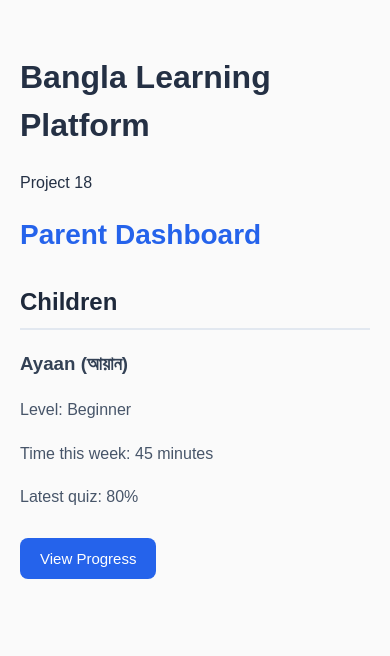
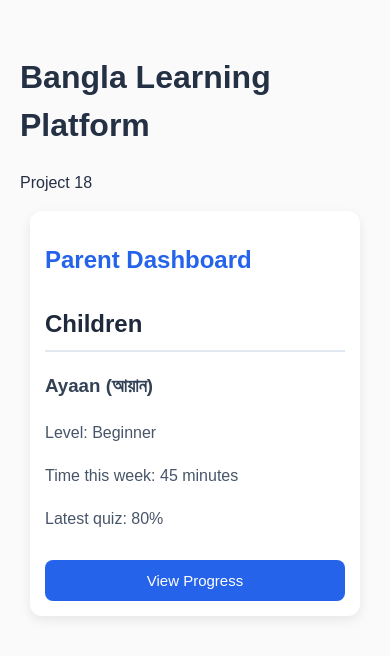
Before and after one commit to 1111william/Project-18, a Vue app in the folder frontend/: page / in a window 390 px wide. Shown: the top 656 px of the page. Built offline with nearby package versions, Linux system fonts and the light colour scheme.

Commit message:
Complete Parent Dashboard frontend improvements

```diff
--- a/frontend/src/components/ParentDashboard.vue
+++ b/frontend/src/components/ParentDashboard.vue
@@ -7,10 +7,15 @@ const totalLessons = 5
 const weeklyMinutes = 45
 const weeklyGoal = 60
 const latestQuizScore = 80
+const averageQuizScore = 80
+const lettersLearned = 8
+const quizzesAttempted = 2
+const lessonProgressPercentage = Math.round((lessonsCompleted / totalLessons) * 100)
+const weeklyGoalPercentage = Math.round((weeklyMinutes / weeklyGoal) * 100)
 </script>
 
 <template>
-  <div>
+  <div class="dashboard">
     <h1>Parent Dashboard</h1>
 
     <h2>Children</h2>
@@ -18,7 +23,7 @@ const latestQuizScore = 80
     <div>
       <h3>Ayaan (আয়ান)</h3>
       <p>Level: Beginner</p>
-      <p>Time this week: 45 minutes</p>
+      <p>Time this week: {{ weeklyMinutes }} minutes</p>
       <p>Latest quiz: {{ latestQuizScore }}%</p>
 
       <button @click="showProgress = !showProgress">
@@ -31,21 +36,26 @@ const latestQuizScore = 80
 
       <h3>Lesson Progress</h3>
       <p>{{ lessonsCompleted }} of {{ totalLessons }} lessons completed</p>
+      <p>Lesson completion: {{ lessonProgressPercentage }}%</p>
       <progress :value="lessonsCompleted" :max="totalLessons"></progress>
 
       <h3>Weekly Learning Goal</h3>
       <p>{{ weeklyMinutes }} of {{ weeklyGoal }} minutes completed</p>
+      <p>Weekly goal completed: {{ weeklyGoalPercentage }}%</p>
       <progress :value="weeklyMinutes" :max="weeklyGoal"></progress>
 
-      <p>Quiz results and learning activity will be shown here.</p>
+      <h3>Quiz Results</h3>
+<p>Latest quiz score: {{ latestQuizScore }}%</p>
+<p>Average quiz score: {{ averageQuizScore }}%</p>
+<p>Quizzes attempted: {{ quizzesAttempted }}</p>
 
       <h2>Weekly Learning Summary</h2>
       <p>Sample data for testing only</p>
       <ul>
-        <li>Bangla letters learned: 8</li>
-        <li>Lessons completed: 3</li>
-        <li>Quizzes attempted: 2</li>
-        <li>Average quiz score: 80%</li>
+        <li>Bangla letters learned: {{ lettersLearned }}</li>
+        <li>Lessons completed: {{ lessonsCompleted }}</li>
+        <li>Quizzes attempted: {{ quizzesAttempted }}</li>
+        <li>Average quiz score: {{ averageQuizScore }}%</li>
       </ul>
 
       <h2>Parent Recommendations</h2>
@@ -105,4 +115,31 @@ progress {
 ul {
   padding-left: 24px;
 }
+
+.dashboard {
+  max-width: 900px;
+  margin: 30px auto;
+  padding: 30px;
+  background-color: white;
+  border-radius: 12px;
+  box-shadow: 0 4px 12px rgba(0, 0, 0, 0.08);
+}
+@media (max-width: 600px) {
+  .dashboard {
+    margin: 10px;
+    padding: 15px;
+  }
+
+  h1 {
+    font-size: 24px;
+  }
+
+  button {
+    width: 100%;
+  }
+
+  progress {
+    max-width: 100%;
+  }
+}
 </style>
```
